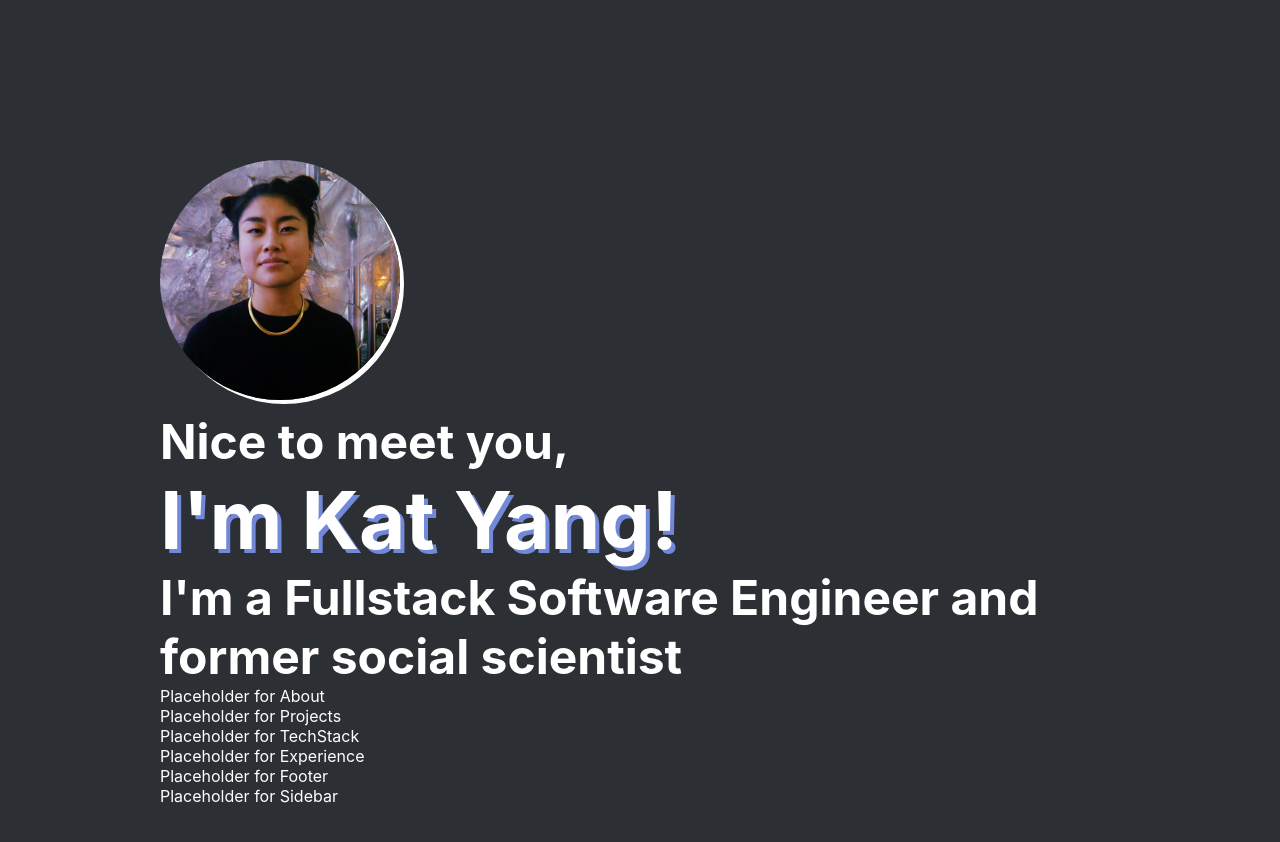
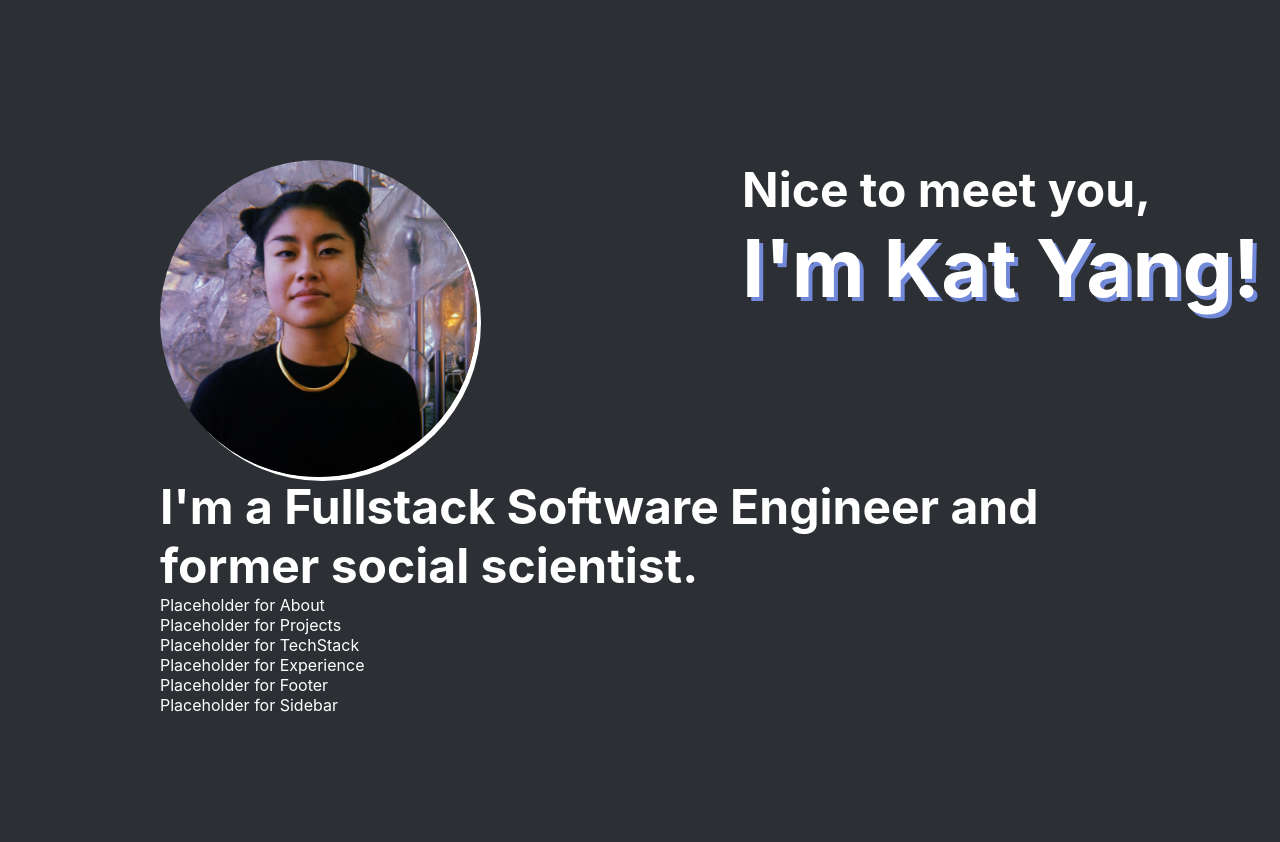
Before and after one commit to yangkb09/portfolio, a React (Create React App) app: page / in a window 1280 px wide. Shown: the top 842 px of the page. Built offline with nearby package versions, Linux system fonts and the light colour scheme.

Commit message:
style: adjust position of header text

```diff
--- a/src/App.js
+++ b/src/App.js
@@ -15,7 +15,8 @@ const Container = styled.div`
   min-height: 100vh;
   font-size: 16px;
   padding: 10rem;
-  /* display: flex; */
+  display: flex;
+  flex-direction: column;
 `
 
 export const App = () => {
--- a/src/Intro.js
+++ b/src/Intro.js
@@ -8,12 +8,18 @@ const ImportContainer = styled.div`
 `
 const Image = styled.img`
   border-radius: 50%;
-  max-width: 25%;
+  max-width: 33%;
   box-shadow: 4px 4px white;
+  float: left;
 `
 
-const Header = styled.div`
-  /* float: left; */
+const HeaderContainer = styled.div`
+  float: left;
+  align-items: center;
+`
+const HeaderText = styled.div`
+  position: absolute;
+  right: 20px
 `
 
 const Subheader = styled.div`
@@ -31,15 +37,17 @@ const Greeting = styled.span`
 export const Intro = () => {
   return (
       <ImportContainer>
-        <Header>
+        <HeaderContainer>
           <Image
             src="/katpic.jpg"
             alt="Kat looking directly at camera in black t-shirt and gold necklace"
           />
-          <Subheader>Nice to meet you,</Subheader>
-          <Greeting>I'm Kat Yang!</Greeting>
-          <Subheader>I'm a Fullstack Software Engineer and former social scientist</Subheader>
-        </Header>
+          <HeaderText>
+            <Subheader>Nice to meet you,</Subheader>
+            <Greeting>I'm Kat Yang!</Greeting>
+          </HeaderText>
+        </HeaderContainer>
+        <Subheader>I'm a Fullstack Software Engineer and former social scientist.</Subheader>
       </ImportContainer>
   )
 }
```
